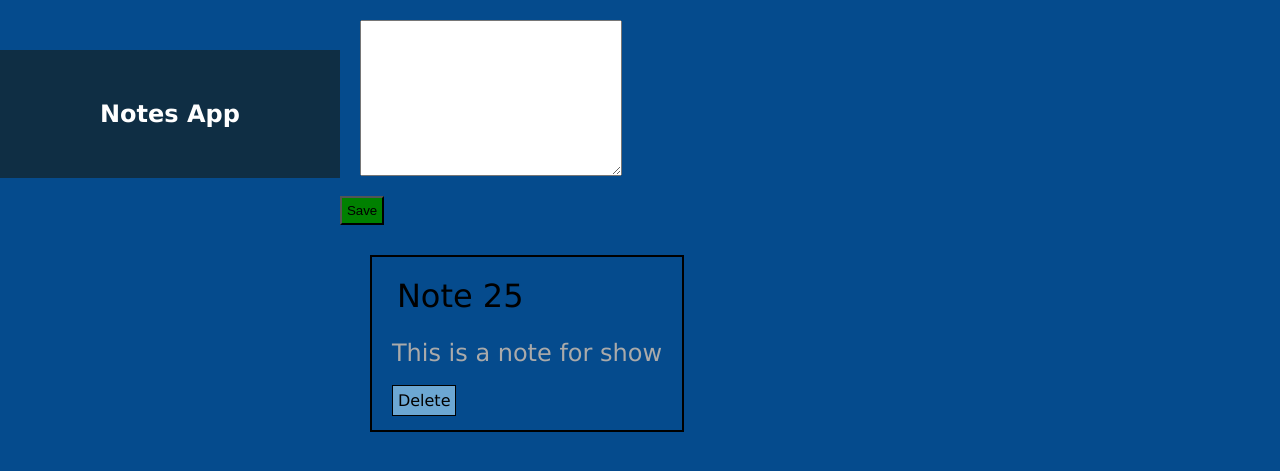
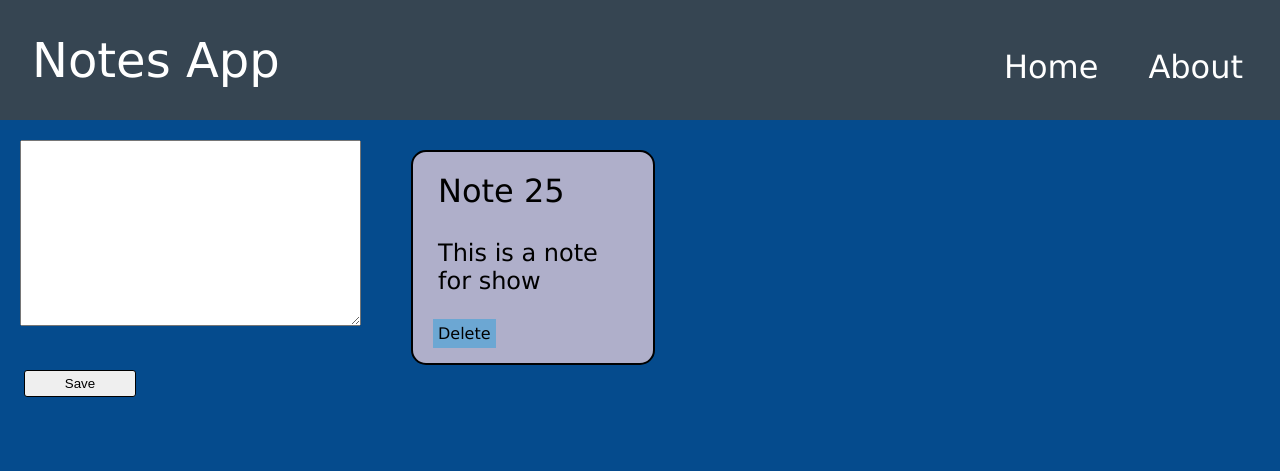
Before and after one commit to EduardYan/python-notes-app, a Flask app: page / in a window 1280 px wide. Shown: the top 471 px of the page. Run offline with Flask 3, Linux system fonts and the light colour scheme; data comes from the database, SQL or seed files in the repository; both versions use the stored data as it was after the commit.

Commit message:
version stable but i do not like, jeje

```diff
--- a/app.py
+++ b/app.py
@@ -24,6 +24,15 @@ def home():
   db.close()
 
   return render_template('index.html', notes_list = notes_list)
+
+@app.route('/about')
+def about():
+  """
+  This route is for show
+  the about page.
+  """
+
+  return render_template('about.html')
 
 @app.route('/add-note', methods=['POST'])
 def add_note():
--- a/static/css/main.css
+++ b/static/css/main.css
@@ -1,42 +1,89 @@
+html {
+  font-family: Verdana, Geneva, Tahoma, sans-serif;
+}
+
 html, body {
   padding: 0;
   margin:0;
-  font-family: Verdana, Geneva, Tahoma, sans-serif;
 }
 
 body {
   background-color: rgb(5, 75, 141);
-  display: flex;
 }
 
 header {
-  margin:0;
-  padding:0;
+  background-color: #364552;
+  color: white;
+  padding: 2rem 2rem;
 }
 
 header nav {
   width: 100%;
-  background-color: #0F2E44;
-  margin: 0;
-  padding: 0;
-}
-
-header nav h1 {
-  color: white;
-  margin: 50px;
-  padding: 50px;
 }
 
 
-#notes-view {
-  display: block;
+header nav a {
+  font-size: 3rem;
+  text-decoration: none;
+  color: white;
+}
+
+#title-navigation {
+  font-size: 3rem;
+}
+
+#title-navigation:hover {
+  color: #aaa;
+}
+
+header nav ul {
+  list-style: none;
+  float: right;
+}
+
+header nav ul li a {
+  font-size: 2rem;
+  padding: 5px;
+}
+
+header nav ul li a:hover {
+  color: #aaa;
+}
+
+.container {
+  display: flex;
+}
+
+#text {
+  font-size: 15px;
+  font-family: Verdana, Geneva, Tahoma, sans-serif;
+}
+
+#save-button {
+  padding: 5px;
+  margin: 1.5rem;
+  border: 1px black solid;
+  border-radius: 3px;
+  width: 7rem;
+}
+
+#save-button:hover {
+  cursor: pointer;
+  background-color: #aaa;
 }
 
 .note {
   float: right;
   margin: 30px;
   border: 2px black solid;
+  border-radius: 15px;
   padding: 20px;
+  width: 200px;
+  background-color: #afafca;
+}
+
+.note:hover {
+  background-color: #afb4f0;
 }
 
 .title-note {
@@ -46,26 +93,32 @@ header nav h1 {
 }
 
 .text-note {
-  color: #aaa;
+  color: black;
   font-size: 1.5rem;
+  overflow: auto;
+  text-align: left;
+  padding: 5px;
 }
+
 
 .delete-link {
   width: 100%;
   text-decoration: none;
-  border: 1px black solid;
+  border: 1px black ,fsolid;
   background-color: #6CA7D3;
   padding: 5px;
   color: black;
 }
 
+.delete-link:hover {
+  background-color: rgb(142, 203, 231);
+}
 
 #no-notes {
-  color: green;
-}
-
-#form {
-  display: block;
+  color: #efefef;
+  padding: 5px;
+  font-size: 2em;
+  margin-left: 500px;
 }
 
 #text {
@@ -73,7 +126,7 @@ header nav h1 {
   display: block;
 }
 
-#save-button {
-  padding: 5px;
-  background-color: green;
+#about-title {
+  color: #efefef;
+  padding: 20px;
 }
--- a/templates/index.html
+++ b/templates/index.html
@@ -1,10 +1,10 @@
 {% extends 'layout.html' %}
 
 {% block content %}
-<div class="conteiner">
-  <form action="/add-note", method="POST" id="form">
+<div class="container">
+  <form action="/add-note", method="POST">
 
-    <textarea id="text" name="content" cols="30" rows="10"></textarea>
+    <textarea id="text" name="content" cols="40" rows="10"></textarea>
 
     <button type="submit" id="save-button">Save</button>
 
@@ -22,7 +22,7 @@
     {% endfor %}
 
     {% else %}
-    <h1 id="no-notes">No there Notes yet.</h1>
+    <p id="no-notes">No there Notes yet.</p>
     {% endif %}
   </div>
 </div>
--- a/templates/layout.html
+++ b/templates/layout.html
@@ -11,8 +11,18 @@
 <body>
 
   <header>
-    <nav class="navigation">
-      <h1 id="title-navigation">Notes App</h1>
+    <nav>
+      <a id="title-navigation" href="{{ url_for('home') }}">Notes App</a>
+      <ul>
+        <li>
+          <a class="navigation-links" href="{{ url_for('about') }}">About</a>
+        </li>
+      </ul>
+      <ul>
+        <li>
+          <a class="navigation-links" href="{{ url_for('home') }}">Home</a>
+        </li>
+      </ul>
     </nav>
   </header>
 
```
Also changed, not shown: templates/about.html (added, +8 -0 lines), database/notes.sqlite3, 3 other files.
